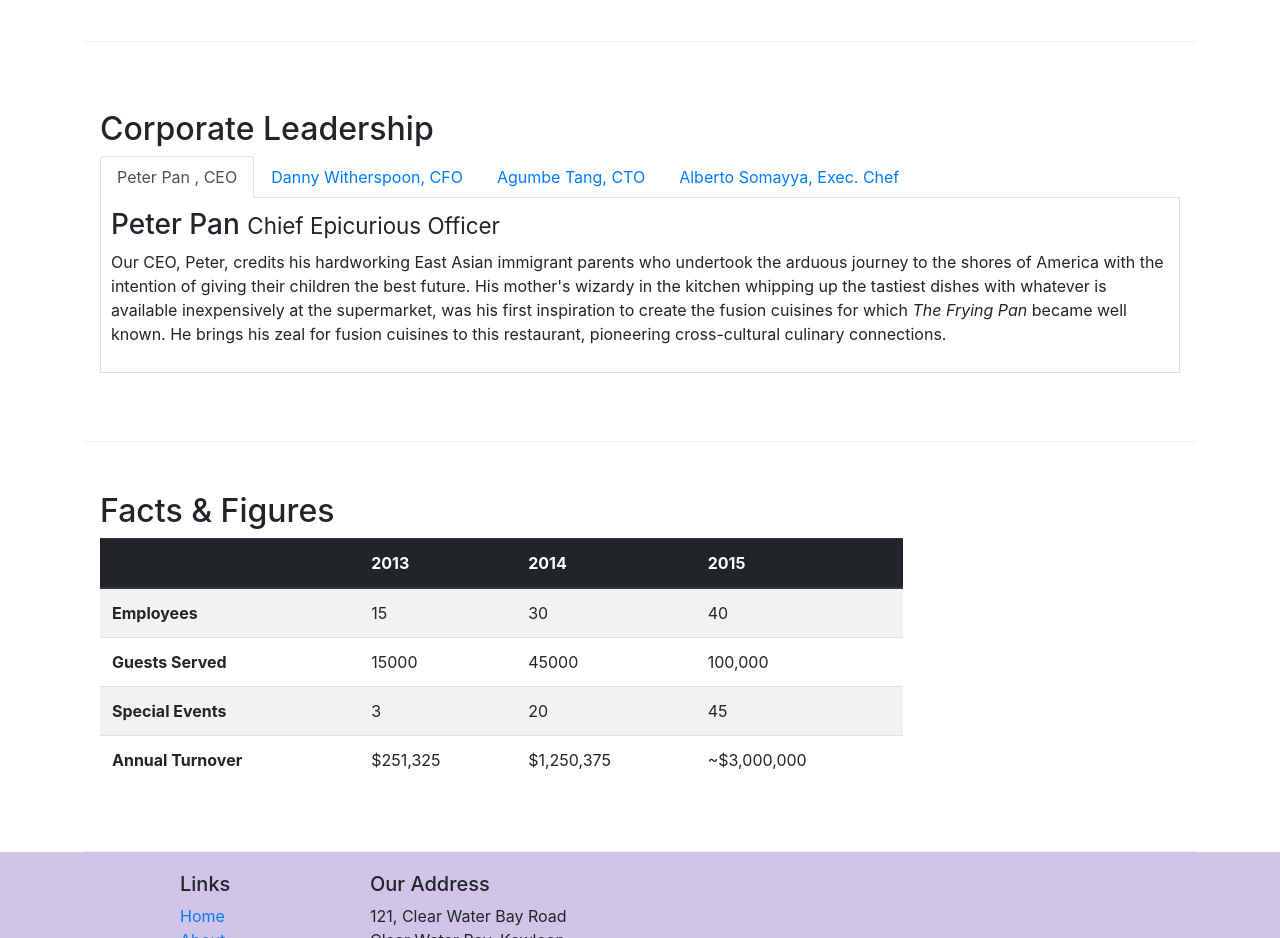
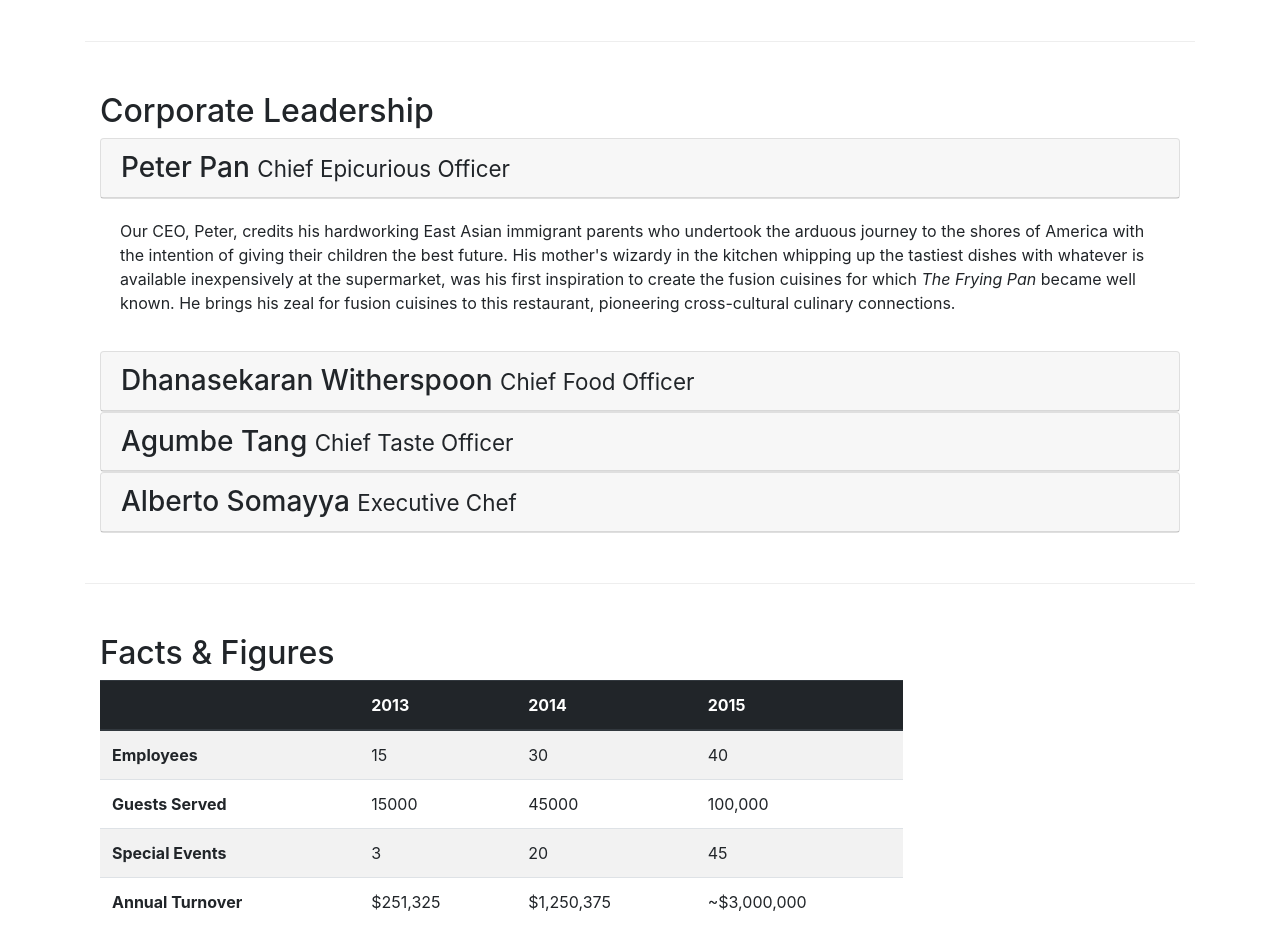
Before and after one commit to alialdawresh-cloud/conFusion, a website: page aboutus.html in a window 1280 px wide. Shown: the part 960-1898 px from the top of the page. Drawn offline with nearby package versions, Linux system fonts and the light colour scheme.

Commit message:
Accordion

```diff
--- a/aboutus.html
+++ b/aboutus.html
@@ -103,7 +103,7 @@
             <div class="col-sm-12 ">
                 <h2>Corporate Leadership</h2>
 
-                <ul class="nav nav-tabs">
+                <!--<ul class="nav nav-tabs">
                     <li class="nav-item">
                         <a href="#peter" class="nav-link active" role="tab" data-toggle="tab"> Peter Pan , CEO</a>
                     </li>
@@ -119,30 +119,70 @@
                       <a class="nav-link" href="#alberto" role="tab"
                         data-toggle="tab">Alberto Somayya, Exec. Chef</a>
                     </li>
-                </ul>
+                </ul>-->
 
 
-                <div class="tab-content">
 
-                    <div role="tabpanel" class="tab-pane fade show active" id="peter">
-                        <h3>Peter Pan <small>Chief Epicurious Officer</small></h3>
-                        <p class="d-none d-sm-block">Our CEO, Peter, credits his hardworking East Asian immigrant parents who undertook the arduous journey to the shores of America with the intention of giving their children the best future. His mother's wizardy in the kitchen whipping up the tastiest dishes with whatever is available inexpensively at the supermarket, was his first inspiration to create the fusion cuisines for which <em>The Frying Pan</em> became well known. He brings his zeal for fusion cuisines to this restaurant, pioneering cross-cultural culinary connections.</p>
+                <div id="accordion">
+                    <div class="card">
+                        <div class="card-header" role="tab" id="peterhead">
+                            <h3 class="mb-0">
+                                <a data-toggle="collapse" data-target="#peter">
+                                    Peter Pan <small>Chief Epicurious Officer</small>
+                                </a>
+                            </h3>
+                        </div>
                     </div>
 
-                    <div role="tabpanel" class="tab-pane fade" id="danny">
-                        <h3>Dhanasekaran Witherspoon <small>Chief Food Officer</small></h3>
-                        <p class="d-none d-sm-block">Our CFO, Danny, as he is affectionately referred to by his colleagues, comes from a long established family tradition in farming and produce. His experiences growing up on a farm in the Australian outback gave him great appreciation for varieties of food sources. As he puts it in his own words, <em>Everything that runs, wins, and everything that stays, pays!</em></p>
+                    <div role="tabpanel" class="collapse show" id="peter" data-parent="#accordion">
+                        <div class="card-body">
+                            <p class="d-none d-sm-block">Our CEO, Peter, credits his hardworking East Asian immigrant parents who undertook the arduous journey to the shores of America with the intention of giving their children the best future. His mother's wizardy in the kitchen whipping up the tastiest dishes with whatever is available inexpensively at the supermarket, was his first inspiration to create the fusion cuisines for which <em>The Frying Pan</em> became well known. He brings his zeal for fusion cuisines to this restaurant, pioneering cross-cultural culinary connections.</p>
+                        </div>
+                    </div>
+                                        <div class="card">
+                            <div class="card-header" role="tab" id="dannyhead">
+                            <h3 class="mb-0">
+                                <a class="collapsed" data-toggle="collapse" data-target="#danny">
+                                Dhanasekaran Witherspoon <small>Chief Food Officer</small>
+                                </a>
+                            </h3>
+                        </div>
+                        <div class="collapse" id="danny" data-parent="#accordion">
+                            <div class="card-body">
+                                <p class="d-none d-sm-block">Our CFO, Danny, as he is affectionately referred to by his colleagues, comes from a long established family tradition in farming and produce. His experiences growing up on a farm in the Australian outback gave him great appreciation for varieties of food sources. As he puts it in his own words, <em>Everything that runs, wins, and everything that stays, pays!</em></p>
+                            </div>
+                        </div>
+                    </div>
+                    <div class="card">
+                            <div class="card-header" role="tab" id="agumbehead">
+                            <h3 class="mb-0">
+                                <a class="collapsed" data-toggle="collapse" data-target="#agumbe">
+                                Agumbe Tang <small>Chief Taste Officer</small>
+                                </a>
+                            </h3>
+                        </div>
+                        <div class="collapse" id="agumbe" data-parent="#accordion">
+                            <div class="card-body">
+                                <p class="d-none d-sm-block">Blessed with the most discerning gustatory sense, Agumbe, our CTO, personally ensures that every dish that we serve meets his exacting tastes. Our chefs dread the tongue lashing that ensues if their dish does not meet his exacting standards. He lives by his motto, <em>You click only if you survive my lick.</em></p>
+                            </div>
+                        </div>
+                    </div>
+                    <div class="card">
+                            <div class="card-header" role="tab" id="albertohead">
+                            <h3 class="mb-0">
+                                <a class="collapsed" data-toggle="collapse" data-target="#alberto">
+                                Alberto Somayya <small>Executive Chef</small>
+                                </a>
+                            </h3>
+                        </div>
+                        <div class="collapse" id="alberto" data-parent="#accordion">
+                            <div class="card-body">
+                                <p class="d-none d-sm-block">Award winning three-star Michelin chef with wide International experience having worked closely with whos-who in the culinary world, he specializes in creating mouthwatering Indo-Italian fusion experiences. He says, <em>Put together the cuisines from the two craziest cultures, and you get a winning hit! Amma Mia!</em></p>
+                            </div>
+                        </div>
                     </div>
 
-                    <div role="tabpanel" class="tab-pane fade" id="agumbe">
-                        <h3>Agumbe Tang <small>Chief Taste Officer</small></h3>
-                        <p class="d-none d-sm-block">Blessed with the most discerning gustatory sense, Agumbe, our CTO, personally ensures that every dish that we serve meets his exacting tastes. Our chefs dread the tongue lashing that ensues if their dish does not meet his exacting standards. He lives by his motto, <em>You click only if you survive my lick.</em></p>
-                    </div>
 
-                    <div role="tabpanel" class="tab-pane fade" id="alberto">
-                        <h3>Alberto Somayya <small>Executive Chef</small></h3>
-                        <p class="d-none d-sm-block">Award winning three-star Michelin chef with wide International experience having worked closely with whos-who in the culinary world, he specializes in creating mouthwatering Indo-Italian fusion experiences. He says, <em>Put together the cuisines from the two craziest cultures, and you get a winning hit! Amma Mia!</em></p>
-                    </div>
 
                 </div>
             </div>
```
